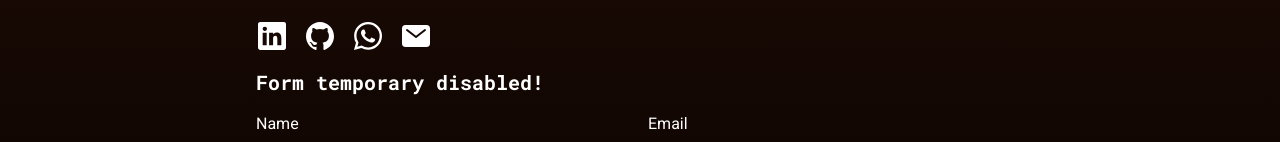
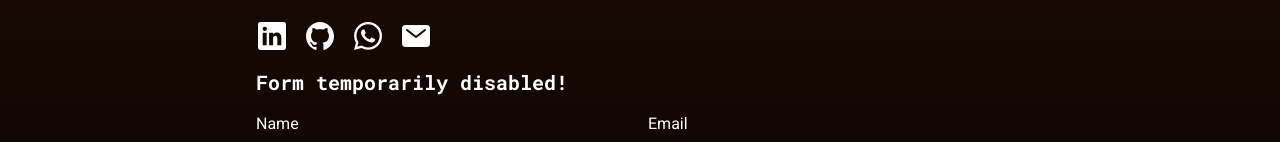
Before and after one commit to eatteer/portfolio, a Next.js app: page / in a window 1280 px wide. Shown: the part 2284-2426 px from the top of the page. Built offline with nearby package versions, Linux system fonts and the light colour scheme.

Commit message:
Fix form temporarily disabled text

```diff
--- a/sections/Contact/Contact.tsx
+++ b/sections/Contact/Contact.tsx
@@ -58,7 +58,7 @@ export const Contact = () => {
       </div>
       {/* <h3 className='mb-4 text-xl font-mono font-bold'>Send me a message</h3> */}
       <h3 className='mb-4 text-xl font-mono font-bold'>
-        Form temporary disabled!
+        Form temporarily disabled!
       </h3>
       <form
         className='flex flex-col items-start gap-4 mb-4'
```
